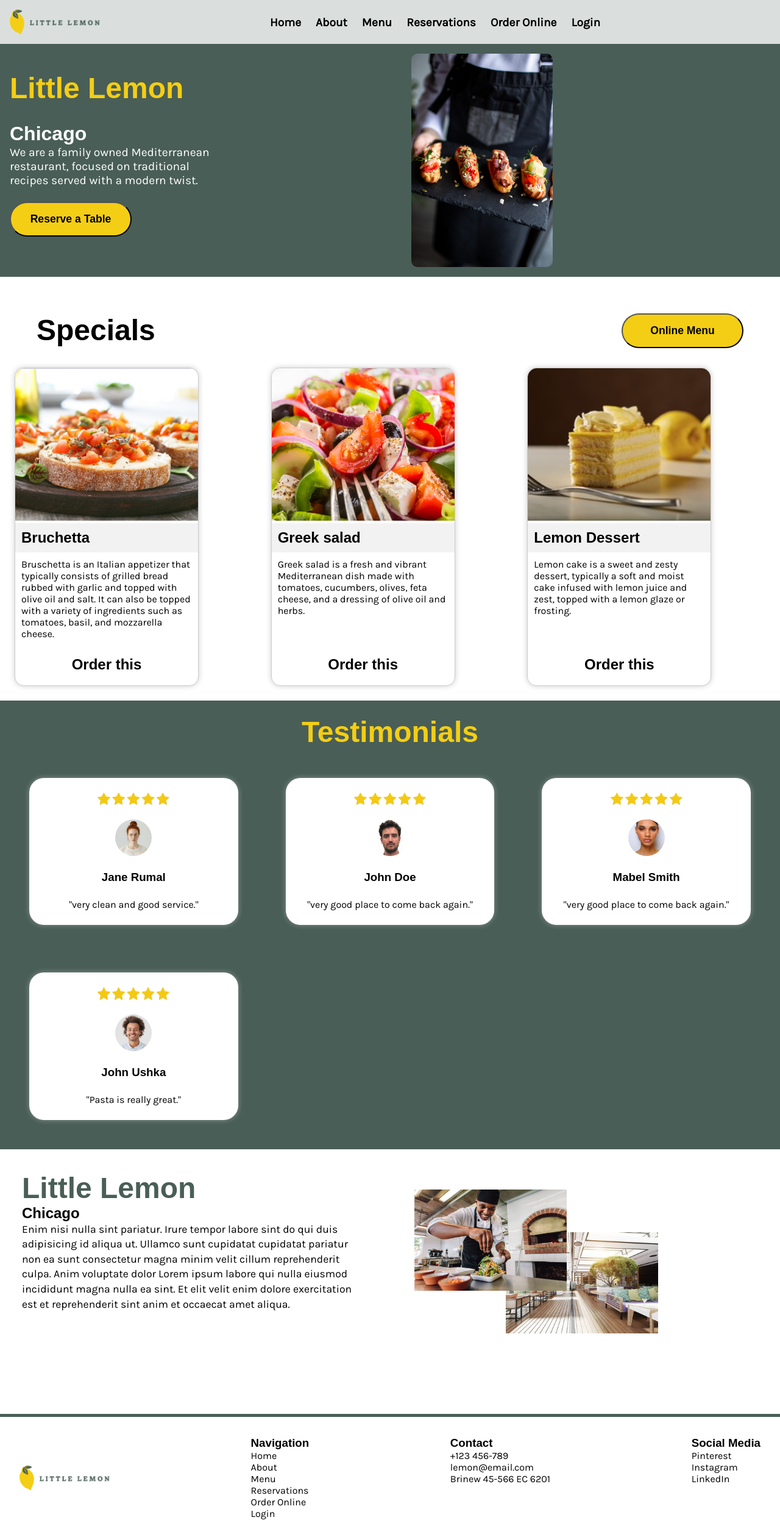
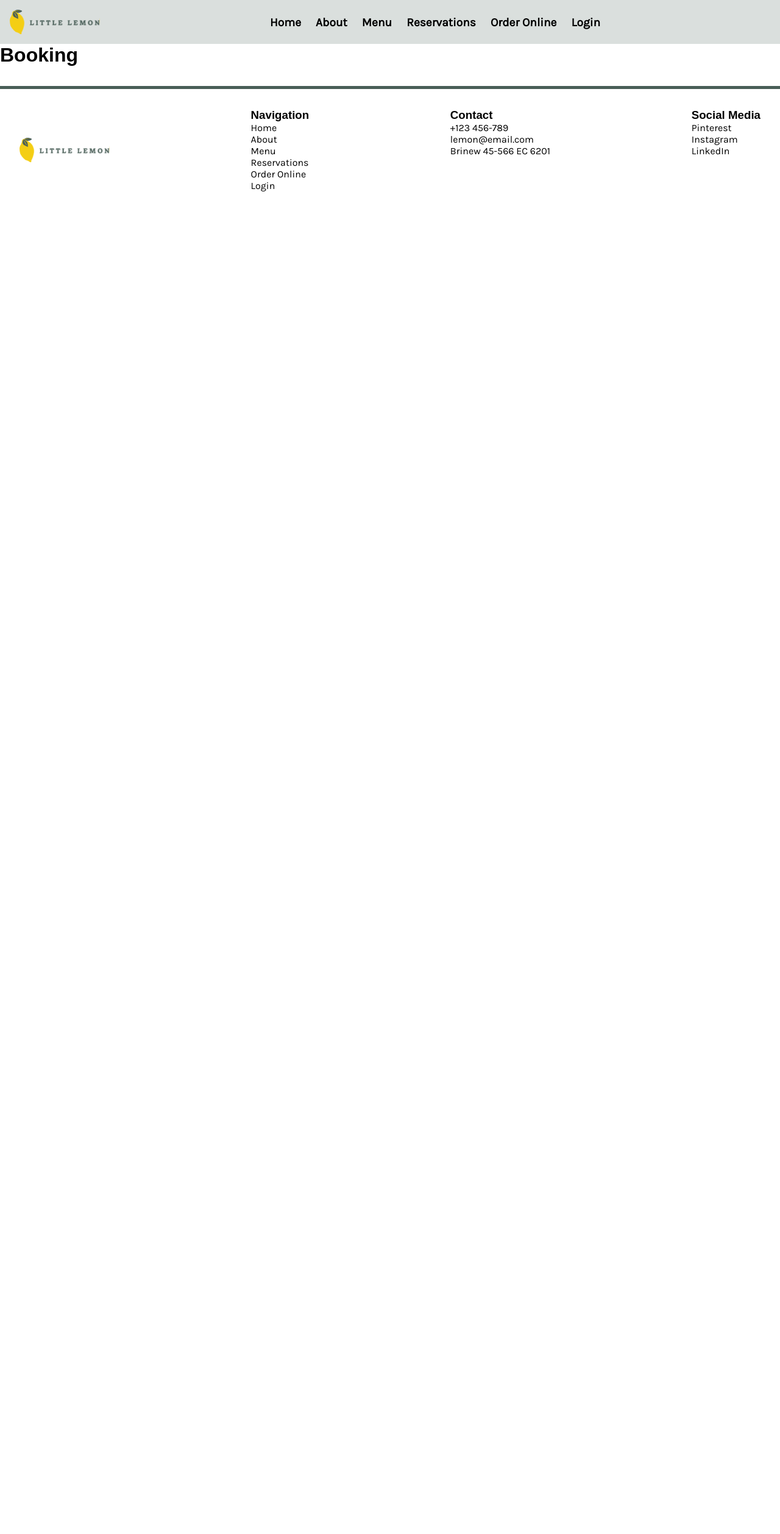
Before and after one commit to kegadev/ml-capstone, a React (Create React App) app: page /booking in a window 1280 px wide. Shown: the whole page at 61% size. After the commit the page ends 800 px from the top, so only its background shows below. Built offline with nearby package versions, Linux system fonts and the light colour scheme; a web font is replaced by a local one.

Commit message:
Adding routing

```diff
--- a/package.json
+++ b/package.json
@@ -8,6 +8,7 @@
     "@testing-library/user-event": "^13.5.0",
     "react": "^18.2.0",
     "react-dom": "^18.2.0",
+    "react-router-dom": "^6.17.0",
     "react-scripts": "5.0.1",
     "web-vitals": "^2.1.4"
   },
--- a/src/App.js
+++ b/src/App.js
@@ -3,13 +3,15 @@ import "./App.css";
 import Header from "./components/Header";
 import Main from "./components/Main";
 import Footer from "./components/Footer";
-
+import { BrowserRouter } from "react-router-dom";
 function App() {
   return (
     <>
-      <Header></Header>
-      <Main></Main>
-      <Footer></Footer>
+      <BrowserRouter>
+        <Header></Header>
+        <Main></Main>
+        <Footer></Footer>
+      </BrowserRouter>
     </>
   );
 }
--- /dev/null
+++ b/src/components/Booking.js
@@ -0,0 +1,5 @@
+const Booking = () => {
+  return <h1>Booking</h1>;
+};
+
+export default Booking;
--- a/src/components/Main.js
+++ b/src/components/Main.js
@@ -1,15 +1,28 @@
+import { Routes, Route } from "react-router-dom";
+
 import About from "./About";
 import Intro from "./Intro";
 import Specials from "./Specials";
 import Testimonials from "./Testimonials";
+import Booking from "./Booking";
 
 const Main = () => {
   return (
     <main>
-      <Intro></Intro>
-      <Specials></Specials>
-      <Testimonials> </Testimonials>
-      <About></About>
+      <Routes>
+        <Route
+          path="/"
+          element={
+            <>
+              <Intro></Intro>
+              <Specials></Specials>
+              <Testimonials> </Testimonials>
+              <About></About>
+            </>
+          }
+        ></Route>
+        <Route path="/booking" element={<Booking></Booking>}></Route>
+      </Routes>
       <hr />
     </main>
   );
--- a/src/components/Nav.js
+++ b/src/components/Nav.js
@@ -12,7 +12,7 @@ const Nav = () => {
           <a href="#">Menu</a>
         </li>
         <li>
-          <a href="#">Reservations</a>
+          <a href="/booking">Reservations</a>
         </li>
         <li>
           <a href="#">Order Online</a>
```
Also changed, not shown: 1 other file (tests, documents, lock files or other folders).
